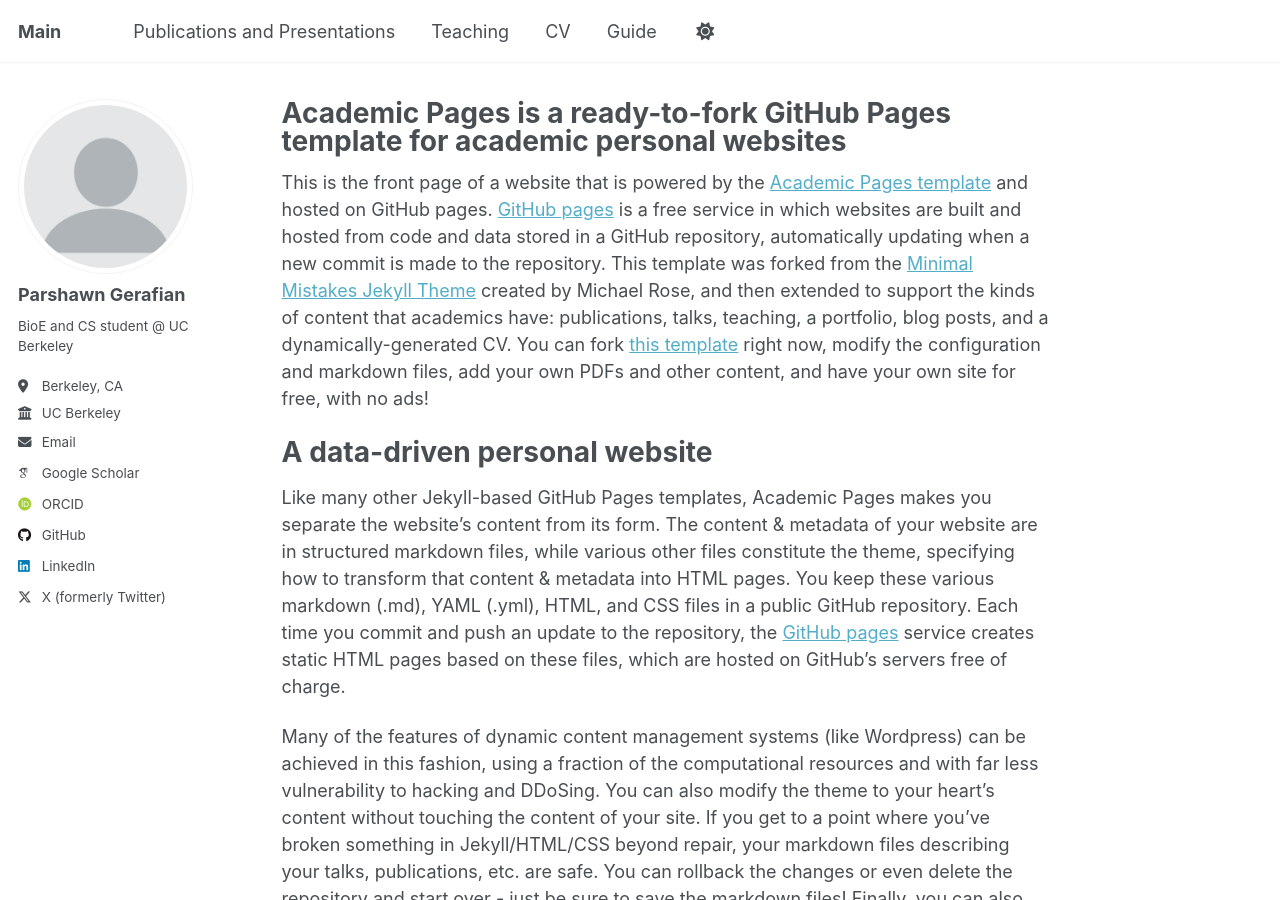
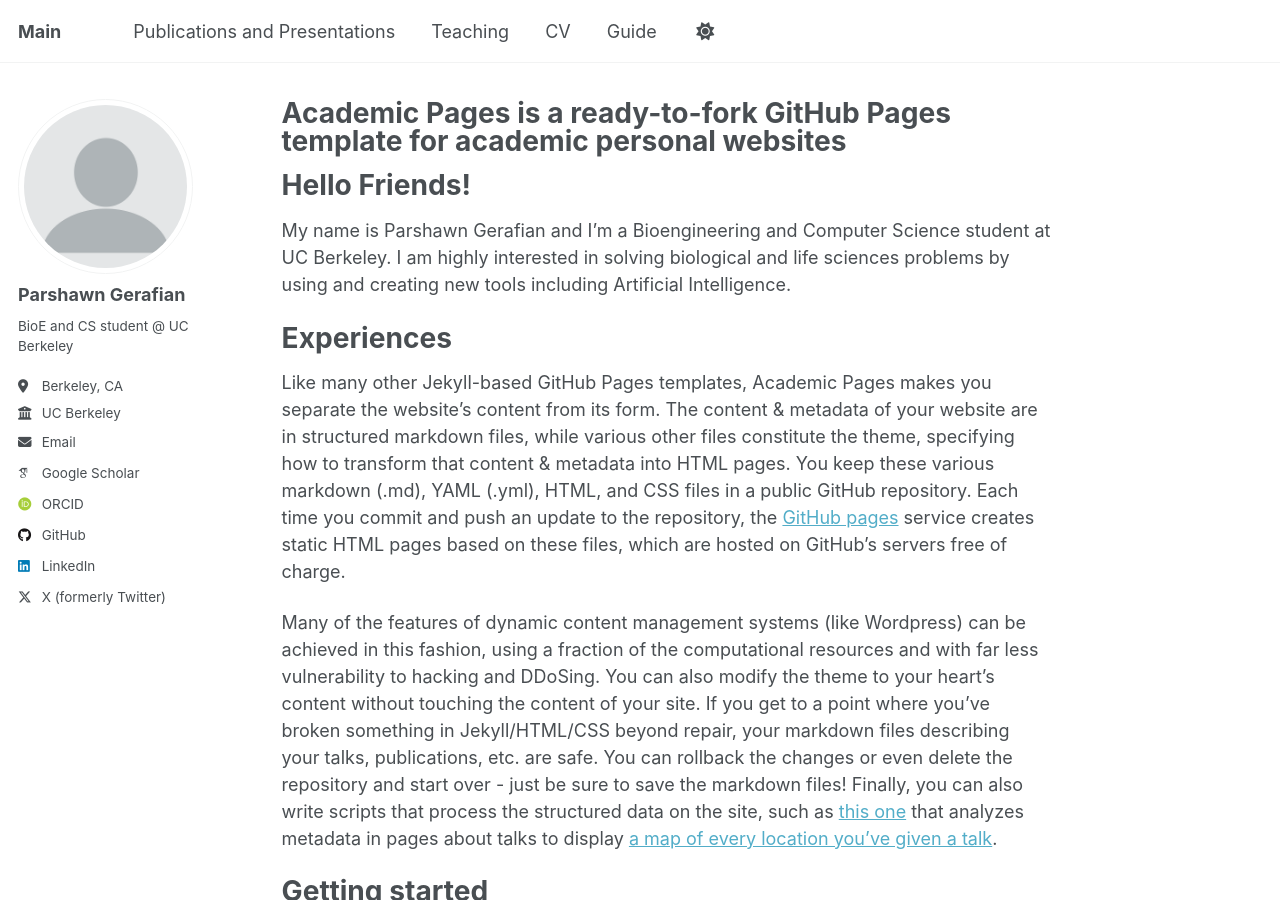
Before and after one commit to parshawn/parshawn.github.io, a Jekyll site: the page built from _pages/about.md, in a window 1280 px wide and 900 px high. Built offline with Jekyll 4.4.1, drawn with Linux system fonts in a browser that asks for light colours; some web fonts are replaced.

Commit message:
Update about.md

```diff
--- a/_pages/about.md
+++ b/_pages/about.md
@@ -7,9 +7,11 @@ redirect_from:
   - /about.html
 ---
 
-This is the front page of a website that is powered by the [Academic Pages template](https://github.com/academicpages/academicpages.github.io) and hosted on GitHub pages. [GitHub pages](https://pages.github.com) is a free service in which websites are built and hosted from code and data stored in a GitHub repository, automatically updating when a new commit is made to the repository. This template was forked from the [Minimal Mistakes Jekyll Theme](https://mmistakes.github.io/minimal-mistakes/) created by Michael Rose, and then extended to support the kinds of content that academics have: publications, talks, teaching, a portfolio, blog posts, and a dynamically-generated CV. You can fork [this template](https://github.com/academicpages/academicpages.github.io) right now, modify the configuration and markdown files, add your own PDFs and other content, and have your own site for free, with no ads!
+# Hello Friends!
 
-A data-driven personal website
+My name is Parshawn Gerafian and I'm a Bioengineering and Computer Science student at UC Berkeley. I am highly interested in solving biological and life sciences problems by using and creating new tools including Artificial Intelligence.
+
+Experiences
 ======
 Like many other Jekyll-based GitHub Pages templates, Academic Pages makes you separate the website's content from its form. The content & metadata of your website are in structured markdown files, while various other files constitute the theme, specifying how to transform that content & metadata into HTML pages. You keep these various markdown (.md), YAML (.yml), HTML, and CSS files in a public GitHub repository. Each time you commit and push an update to the repository, the [GitHub pages](https://pages.github.com/) service creates static HTML pages based on these files, which are hosted on GitHub's servers free of charge.
 
```
